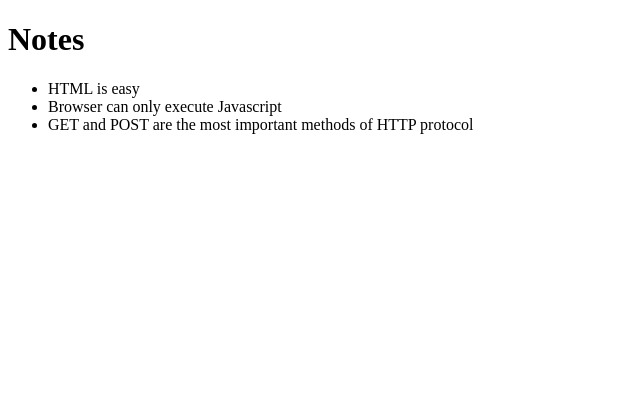
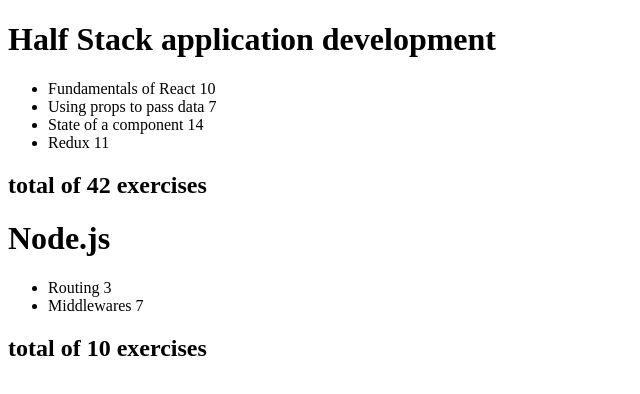
Before and after one commit to CoreBIack/Full-Stack-Practice, a React (Vite) app in the folder workspace/: page / in a window 1280 px wide. Shown: the top 394 px of the page, without its empty margins (0-640 px from the left). Built offline with nearby package versions, Linux system fonts and the light colour scheme.

Commit message:
part2 a exercises done

```diff
--- /dev/null
+++ b/workspace/components/Course.jsx
@@ -0,0 +1,10 @@
+const Course =({course})=>{
+  const totalExercises = course.parts.reduce((acc, part)=>acc + part.exercises, 0)
+  return <>
+    <h1>{course.name}</h1>
+    <ul>{course.parts.map(part=> <li key={part.id}>{part.name} {part.exercises}</li>)}
+    </ul>
+    <h2>total of {totalExercises} exercises</h2>
+  </>
+}
+export default Course
--- a/workspace/src/App.jsx
+++ b/workspace/src/App.jsx
@@ -1,10 +1,49 @@
-import Note from "../components/Note.jsx"
-const App =({notes})=>{
+import Course from "../components/Course"
+const App =()=>{
+  const courses = [{
+    id: 1,
+    name: 'Half Stack application development',
+    parts: [
+      {
+        name: 'Fundamentals of React',
+        exercises: 10,
+        id: 1
+      },
+      {
+        name: 'Using props to pass data',
+        exercises: 7,
+        id: 2
+      },
+      {
+        name: 'State of a component',
+        exercises: 14,
+        id: 3
+      },
+      {
+        name: "Redux",
+        exercises: 11,
+        id: 4
+      }
+    ]
+    },{
+      name: 'Node.js',
+      id: 2,
+      parts: [
+        {
+          name: 'Routing',
+          exercises: 3,
+          id: 1
+        },
+        {
+          name: 'Middlewares',
+          exercises: 7,
+          id: 2
+        }
+      ]
+    }
+  ]
   return <>
-    <h1>Notes</h1>
-    <ul>
-      {notes.map((note)=><Note key  ={note.id} note={note} />)}
-    </ul>
+    {courses.map(course => <Course course={course}/>)}
   </>
 }
 export default App
```
Also changed, not shown: 1 other file (tests, documents, lock files or other folders).
